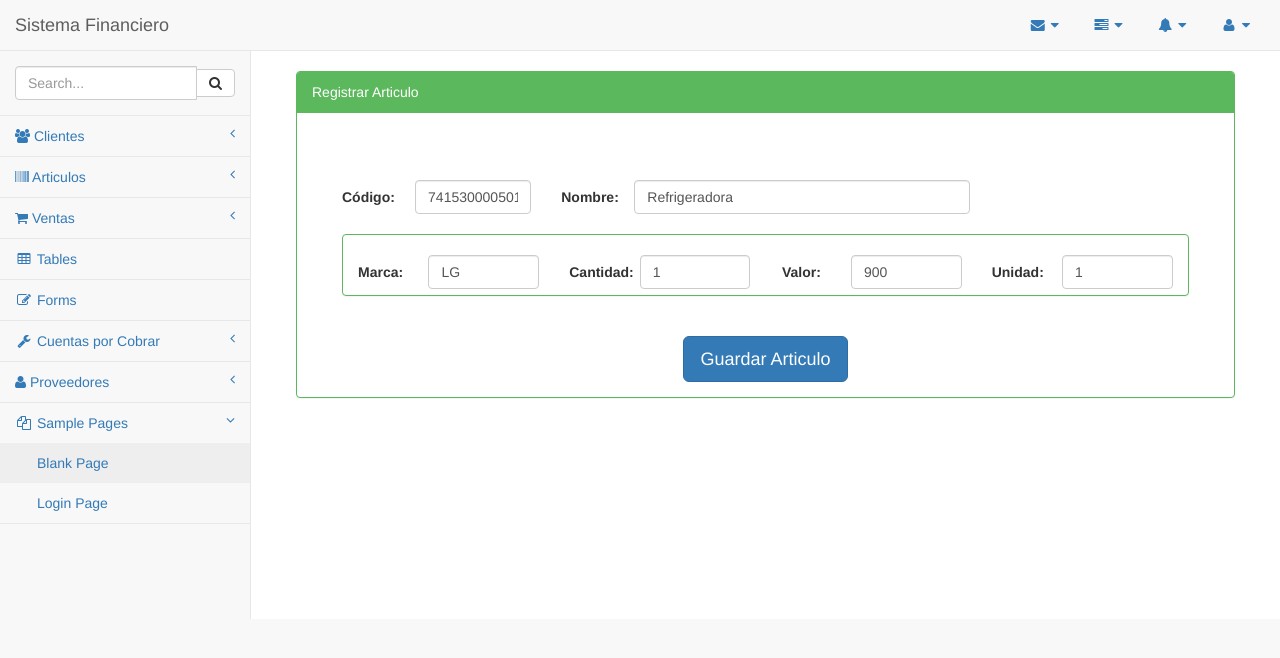
After one commit to AbiPineda/SysFi, a PHP site: page /Inventario/modificarInventario.php?ir=2 in a window 1280 px wide. The commit adds this page. Shown: the top 658 px of the page. Run offline with PHP 8.4, Linux system fonts and the light colour scheme; data comes from the database, SQL or seed files in the repository; some libraries are stand-ins or nearby versions.

Commit message:
Editar de Inventario

```diff
--- /dev/null
+++ b/sysFinanzas/Inventario/modificarInventario.php
@@ -0,0 +1,163 @@
+<?php
+    include_once '../conexion/php_conexion.php';
+    include_once '../Plantilla/encabezado.php';
+    include_once '../Plantilla/menuLateral.php';
+
+     $modi = $_GET['ir'];
+
+
+ ?>
+
+  <div id="page-wrapper">
+            <div class="container-fluid">
+                <div class="row">
+                    <!--AQUI TODOO EL CONTENIDO-->
+                    <div class="col-md-12">
+                        <br/>
+                         <div class="panel panel-green">
+                        <div class="panel-heading">
+                             Registrar Articulo
+                        </div>
+                        <div class="panel-body">
+             <div class="col-md-8">
+			 <div class="alert alert-default" align="center">
+
+                    </div>
+
+                </div>
+
+
+            <div class="row">
+                <div class="col-md-12" >
+
+                              <div class="col-md-12">
+                                    <form class="form-horizontal" action="" method="post" role="form">
+                                    	    <input type="hidden" name="tirar" value="<?php echo $modi; ?>" id="pase"/>
+
+
+                                         <?php
+                                    include_once '../conexion/php_conexion.php';
+                                    $sacar = mysqli_query($conexion, "SELECT*FROM articulos WHERE idarticulos='$modi'");
+                                    while ($fila = mysqli_fetch_array($sacar)) {
+                                        $modificar = $fila['idarticulos'];
+                                        $codigo = $fila['codigo'];
+                                        $nombre = $fila['nombre'];
+                                        $cantidad = $fila['cantidad'];
+                                        $valor = $fila['valor'];
+                                        $marca = $fila['marca'];
+                                        $unidad = $fila['unidad'];
+
+                                        ?>
+                                            <label class="col-md-1 control-label">Código:</label>
+                                            <div class="col-md-2">
+                                                <input type="text" class="form-control" name="codigo" value="<?php echo $codigo; ?>">
+                                            </div>
+
+                                            <label class="col-md-1 control-label">Nombre:</label>
+                                            <div class="col-md-5">
+                                                <input type="text" class="form-control" name="nombre" value="<?php echo $nombre; ?>">
+                                            </div>
+
+                                        <div class="col-md-12">
+                                         <br>
+                                          <div class="panel panel-green">
+                                         <br>
+
+                                          <label class="col-md-1 control-label">Marca:</label>
+                                            <div class="col-md-2">
+                                                <input type="text" class="form-control" name="marca" value="<?php echo $marca; ?>">
+                                            </div>
+
+
+                                           <label class="col-md-1 control-label">Cantidad:</label>
+                                            <div class="col-md-2">
+
+                                                <input type="number" min="0" class="form-control" name="cantidad" value="<?php echo $cantidad; ?>">
+                                            </div>
+
+                                             <label class="col-md-1 control-label">Valor:</label>
+                                            <div class="col-md-2">
+
+                                                <input type="number" min="0" class="form-control" name="valor" value="<?php echo $valor; ?>">
+                                            </div>
+
+                                             <label class="col-md-1 control-label">Unidad:</label>
+                                            <div class="col-md-2">
+
+                                                <input type="number" min="0" class="form-control" name="unidad" value="<?php echo $unidad; ?>">
+                                            </div>
+
+                          <br>
+                           <br>
+
+                         </div>
+
+
+                                            </div>
+                                            </div>
+
+
+
+
+
+                                        <div class="form-group" align="center" >
+                                            <div class="col-md-12">
+                                            <br>
+                                <button type="submit" class="btn btn-primary btn-lg" name="btnEnviar">Guardar Articulo</button>
+                                            </div>
+                                        </div>
+                                         <?php
+                                }
+                                ?>
+                                    </form>
+                            </div>
+
+
+
+
+                    </div>
+                    <!-- /.col-lg-12 FIN DE AQUI TODO EL CONTENIDO -->
+                </div>
+                <!-- /.row -->
+            </div>
+            <!-- /.container-fluid -->
+        </div>
+        <!-- /#page-wrapper FIN CONTENIDOOOOOOOOOOOOOOOOOOOOOOOO -->
+
+
+
+
+  <?php
+   include_once '../Plantilla/inferior.php';
+
+
+
+if (isset($_REQUEST['btnEnviar'])) {
+    $modi = $_REQUEST['tirar'];
+    include_once '../conexion/php_conexion.php';
+
+
+     $codigo =$_REQUEST['codigo'];
+     $nombre = $_REQUEST['nombre'];
+     $cantidad = $_REQUEST['cantidad'];
+     $valor = $_REQUEST['valor'];
+     $marca = $_REQUEST['marca'];
+     $unidad = $_REQUEST['unidad'];
+
+
+    mysqli_query($conexion, "UPDATE articulos SET codigo='$codigo',nombre='$nombre',cantidad='$cantidad',valor='$valor',marca='$marca',unidad='$unidad' WHERE idarticulos='$modi'");
+
+        echo '<script>swal({
+                    title: "Registro Modificado",
+                    text: "Guardado!",
+                    type: "success",
+                    confirmButtonText: "Aceptar",
+                    closeOnConfirm: false
+                },
+                function () {
+                    location.href="InventarioArticulos.php";
+
+                });</script>';
+}
+
+?>
```
Also changed, not shown: sysFinanzas/Inventario/InventarioArticulos.php (+18 -29 lines).
